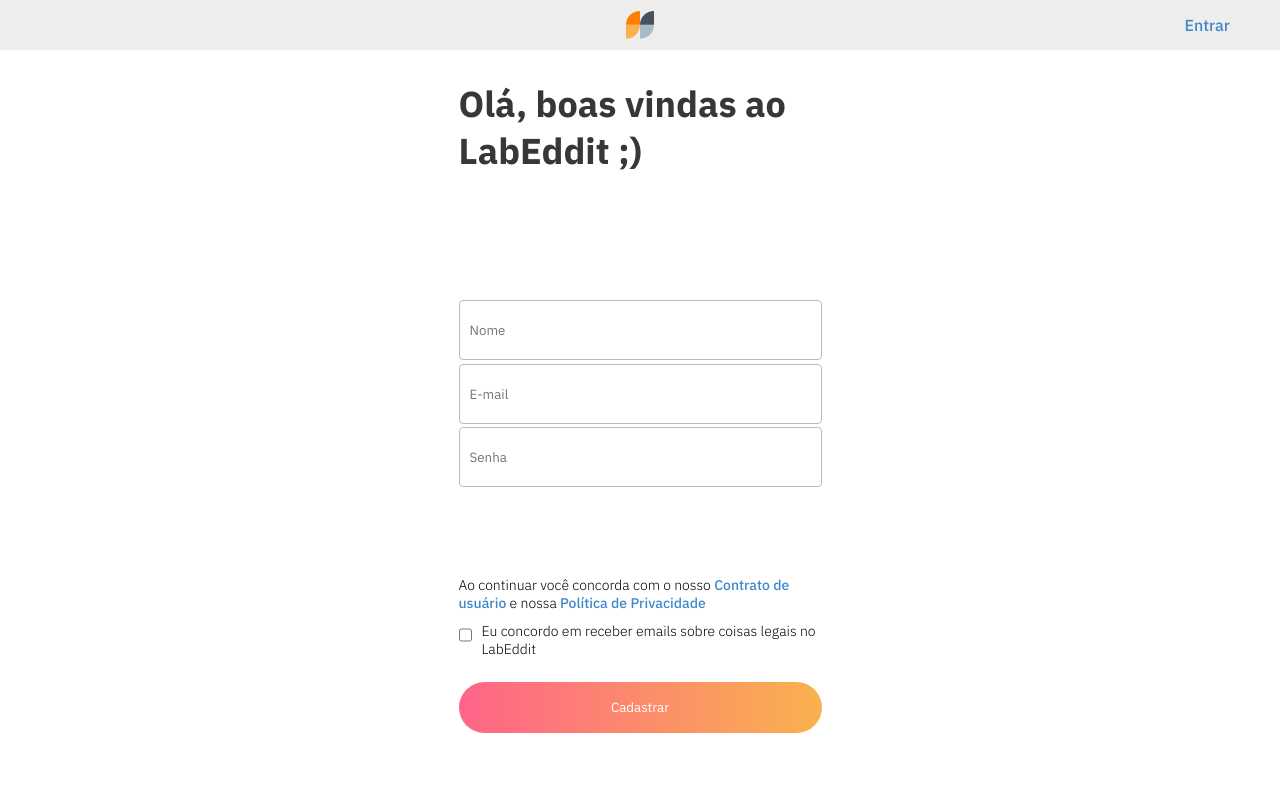
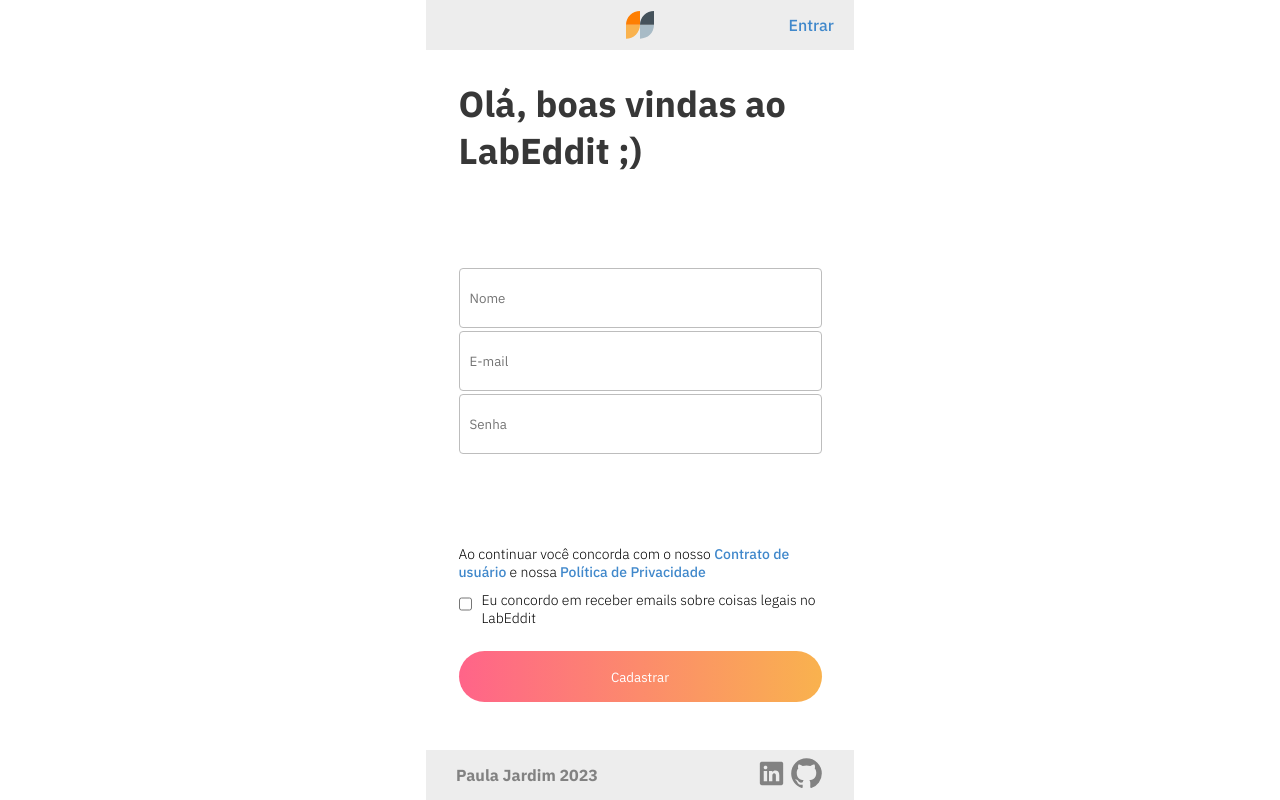
Before and after one commit to paulajardimf/labeddit-frontend, a React (Vite) app: page /signup in a window 1280 px wide. Built offline with nearby package versions, Linux system fonts and the light colour scheme.

Commit message:
:lipstick: feat: Ajuste CSS footer e navbar

```diff
--- a/src/components/Footer/FooterStyled.jsx
+++ b/src/components/Footer/FooterStyled.jsx
@@ -9,7 +9,7 @@ export const FooterStyled = styled.header`
   align-items: center;
   justify-content: space-between;
   background-color: #ededed;
-  width: 100%;
+  width: 428px;
   height: 50px;
 
   h4 {
--- a/src/components/Navbar/NavbarStyled.jsx
+++ b/src/components/Navbar/NavbarStyled.jsx
@@ -10,7 +10,7 @@ export const NavbarStyled = styled.header`
     width: 100%;
     height: 50px;
     display: flex;
-    position: absolute;
+    position: relative;
     top: 0;
     align-items: center;
     justify-content: flex-end;
--- a/src/pages/PostsPage/PostsPageStyled.jsx
+++ b/src/pages/PostsPage/PostsPageStyled.jsx
@@ -2,7 +2,7 @@ import styled from "styled-components";
 
 export const PostsPageStyled = styled.div`
   padding: 0 25px;
-  margin-top: 70px;
+  margin-top: 35px;
   display: flex;
   min-height: 87vh;
   flex-direction: column;
--- a/src/pages/SignupPage/SignupPage.jsx
+++ b/src/pages/SignupPage/SignupPage.jsx
@@ -6,6 +6,7 @@ import { useNavigate } from "react-router-dom";
 import axios from "axios";
 import { BASE_URL } from "../../constants/url";
 import Navbar from "../../components/Navbar/Navbar";
+import Footer from "../../components/Footer/Footer";
 
 export default function SignupPage() {
   const context = useContext(GlobalContext);
@@ -51,8 +52,8 @@ export default function SignupPage() {
 
   return (
     <>
+      <Navbar />
       <SignupPageStyled>
-        <Navbar />
         <section>
           <h1>Olá, boas vindas ao LabEddit ;)</h1>
         </section>
@@ -99,6 +100,7 @@ export default function SignupPage() {
           </button>
         </section>
       </SignupPageStyled>
+      <Footer/>
     </>
   );
 }
--- a/src/pages/SignupPage/SignupPageStyled.jsx
+++ b/src/pages/SignupPage/SignupPageStyled.jsx
@@ -2,7 +2,7 @@ import styled from "styled-components";
 
 export const SignupPageStyled = styled.main`
   display: flex;
-  height: 100vh;
+  height: 90vh;
   flex-direction: column;
   align-items: center;
   justify-content: space-around;
```
